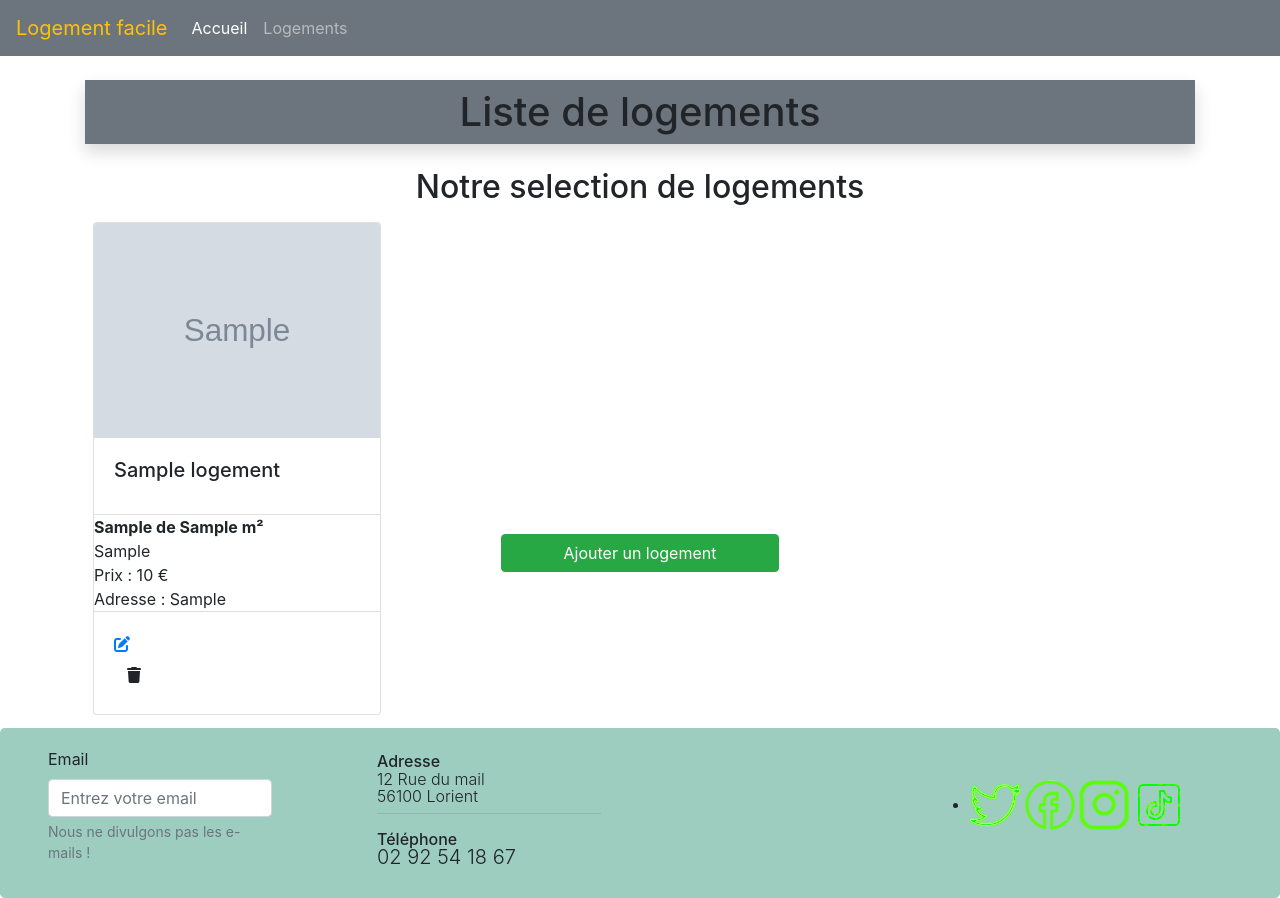
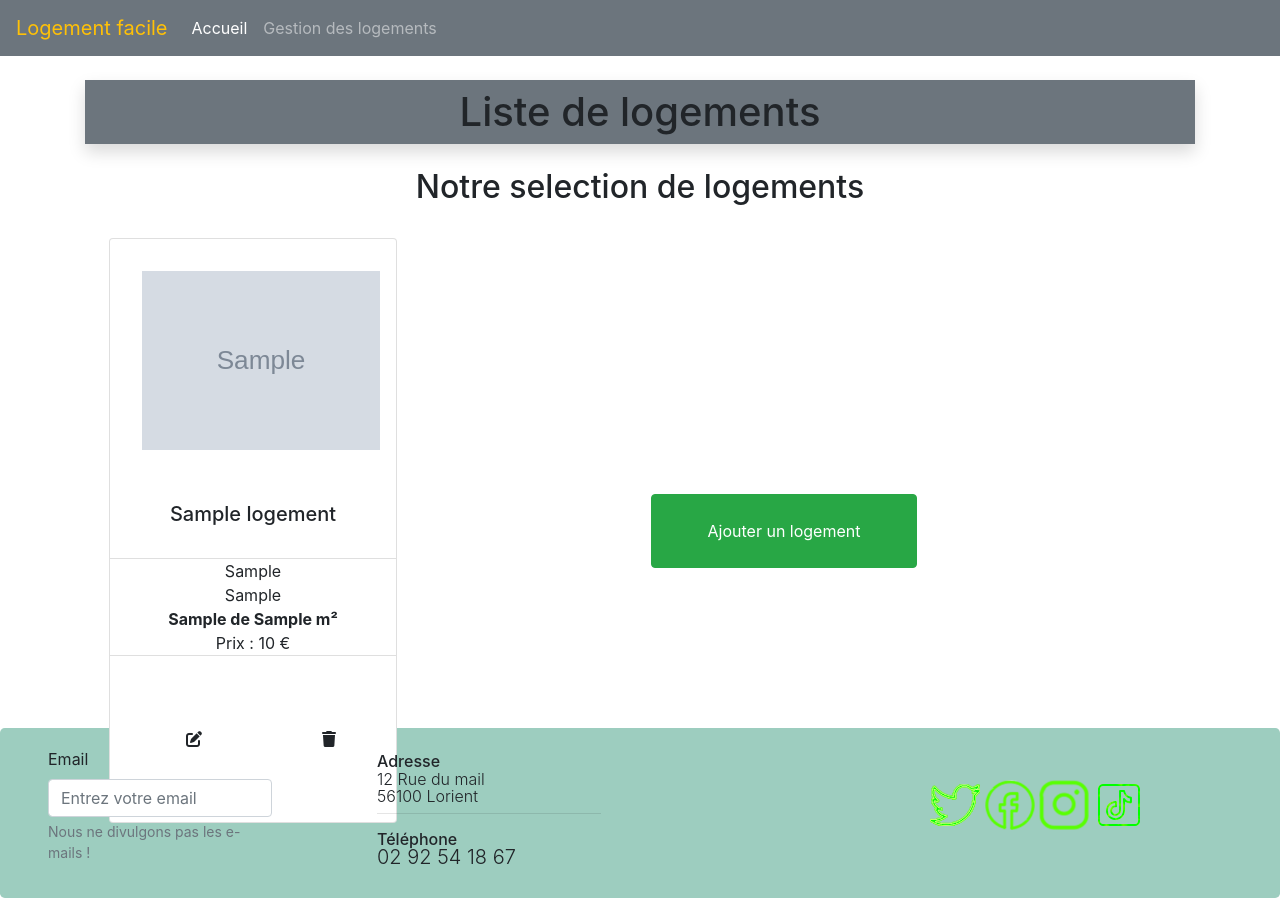
Before and after one commit to AntoineCheminPro/eval-POO-MVC, a PHP site: page /logements in a window 1280 px wide. Run offline with PHP 8.4, Linux system fonts and the light colour scheme; tables that the repository leaves empty or names only in its code hold one stand-in row (values such as "Sample post"); grey boxes marked "Sample" are stand-in pictures; data that the repository does not hold is empty; some libraries are stand-ins or nearby versions.

Commit message:
small front added

```diff
--- a/style.css
+++ b/style.css
@@ -18,9 +18,6 @@
     background-color: #FCFBFC;
 }
 
-.fluo {
-    color: #58ff01;
-}
 
 .header {
     height: 10vh;
--- a/view/base.html.php
+++ b/view/base.html.php
@@ -32,7 +32,7 @@
                         </a>
                     </li>
                     <li class="nav-item">
-                        <a class="nav-link" href="<?= URL?>logements">Logements</a>
+                        <a class="nav-link" href="<?= URL?>logements">Gestion des logements</a>
                     </li>
                 </ul>
             </div>
@@ -67,14 +67,11 @@
                 <h6 >Téléphone</h6>
                 <p class="lead">02 92 54 18 67</p>
             </div>
-    <div id="map" class="m-2 no-gutters">
-        <!-- Ici s'affichera la carte -->
-    </div>
             </div>
         </div>
 
         <div class="block my-4  col-3 align-self-center">
-<ul class="flex fullCenter">
+            <ul class="flex fullCenter list-unstyled">
                 <li>
                     <a href="https://twitter.com">
                         <img class="icone" src="img/icoTwitter.png" alt="logo twitter clicable">
@@ -97,6 +94,7 @@
 <script src="https://cdn.jsdelivr.net/npm/jquery@3.5.1/dist/jquery.slim.min.js" integrity="sha384-DfXdz2htPH0lsSSs5nCTpuj/zy4C+OGpamoFVy38MVBnE+IbbVYUew+OrCXaRkfj" crossorigin="anonymous"></script>
 <script src="https://cdn.jsdelivr.net/npm/popper.js@1.16.1/dist/umd/popper.min.js" integrity="sha384-9/reFTGAW83EW2RDu2S0VKaIzap3H66lZH81PoYlFhbGU+6BZp6G7niu735Sk7lN" crossorigin="anonymous"></script>
 <script src="https://cdn.jsdelivr.net/npm/bootstrap@4.6.1/dist/js/bootstrap.min.js" integrity="sha384-VHvPCCyXqtD5DqJeNxl2dtTyhF78xXNXdkwX1CZeRusQfRKp+tA7hAShOK/B/fQ2" crossorigin="anonymous"></script><script src="https://maps.google.com/maps/api/js?key=AIzaSyC4Co-a_Ymv-nMTYljmVSzoJ9kZanbabuc" type="text/javascript"></script>
+
 </body>
 
 </html>
--- a/view/edit.logement.view.php
+++ b/view/edit.logement.view.php
@@ -50,8 +50,11 @@
     <label for="formFile" class="form-label mt-4">Default file input example</label>
     <input class="form-control" type="file" id="formFile">
     </div>   -->
+
     <input type="hidden" name="id-logement" value="<?= $logement->getId() ?>">
-    <button type="submit" class="btn btn-warning">Modifier</button>
+    <div class="container text-center">
+        <button type="submit" class="btn btn-warning m-4 p-4">Modifier</button>
+    </div>
 </form>
 
 
--- a/view/logements.view.php
+++ b/view/logements.view.php
@@ -2,34 +2,36 @@
 
 <h2 class="text-center">Notre selection de logements</h2>
 
-<div class="row p-2 m-auto align-items-center justify-content-between" style="height: 20rem">
+<div class="row p-4 m-auto align-items-center justify-content-between" style="height: 20rem">
 
   <?php foreach ($logements as $logement) : ?>
-    <div class="card" style="width: 18rem;">
-      <img src="<?= $logement->getPhoto() ?>" class="card-img-top" alt="photo du logement">
+    <div class="card text-center" style="width: 18rem;">
+      <img src="<?= $logement->getPhoto() ?>" class="card-img-top p-4 m-2" alt="photo du logement">
       <div class="card-body">
         <h5 class="card-title"><?= $logement->getTitle() ?></h5>
       </div>
       <ul class="list-group list-group-flush">
+        <li class="card-text list-unstyled"><?= $logement->getAdress() ?></li>
+        <li class="card-text list-unstyled"><?= $logement->getPostalCode() ?> <?= $logement->getCity() ?></li>
         <li class="card-text list-unstyled"> <strong><?= $logement->getLogementType() ?> de <?= $logement->getArea() ?> m²</strong></li>
-        <li class="card-text list-unstyled"><?= $logement->getPostalCode() ?> <?= $logement->getCity() ?></li>
         <li class="card-text list-unstyled"> Prix : <?= $logement->getPrice() ?> €</li>
-        <li class="card-text list-unstyled"> Adresse : <?= $logement->getAdress() ?></li>
       </ul>
-      <div class="card-body">
-        <a href="<?= URL ?>logements/edit/<?= $logement->getId() ?>"><i class="fas fa-edit"></i></a>
+      <div class="card-body container row d-flex justify-content-around m-2 p-2">
+        <a href="<?= URL ?>logements/edit/<?= $logement->getId() ?>" class= "btn text-center d-block  my-5 px-4"><i class="fas fa-edit"></i></a>
         <form method="POST" action="<?= URL ?>logements/delete/<?= $logement->getId() ?>" onsubmit="return confirm('Êtes-vous certain de vouloir supprimer ce logement?')">
-          <button class="btn" type="submit"><i class="fas fa-trash"></i></button></td>
+          <button class="btn text-center d-block  my-5 px-4" type="submit"><i class="fas fa-trash"></i></button></td>
         </form>
       </div>
     </div>
 
   <?php endforeach; ?>
+
+  <a href="<?= URL ?>logements/add" class="btn btn-success w-25 d-block mx-auto my-5 p-4">Ajouter un logement</a>
+
 </div>
 
 
 
-<a href="<?= URL ?>logements/add" class="btn btn-success w-25 d-block m-auto">Ajouter un logement</a>
 
 <?php
 $content = ob_get_clean();
--- a/view/new.logement.view.php
+++ b/view/new.logement.view.php
@@ -37,7 +37,9 @@
     <label for="photo">photo</label>
     <input type="text" class="form-control" id="photo" name="photo" placeholder="photo">
   </div>
-  <button type="submit" class="btn btn-success">Ajouter</button>
+  <div class="container text-center">
+  <button type="submit" class="btn btn-success m-4 P-4">Ajouter</button>
+  </div>
 </form>
 
 <?php
```
Also changed, not shown: Controller/HomeController.php (+5 -5 lines), view/home.view.php (+7 -11 lines), Controller/LogementController.php (indentation only). Lines whose indentation alone changed are shown as unchanged.
